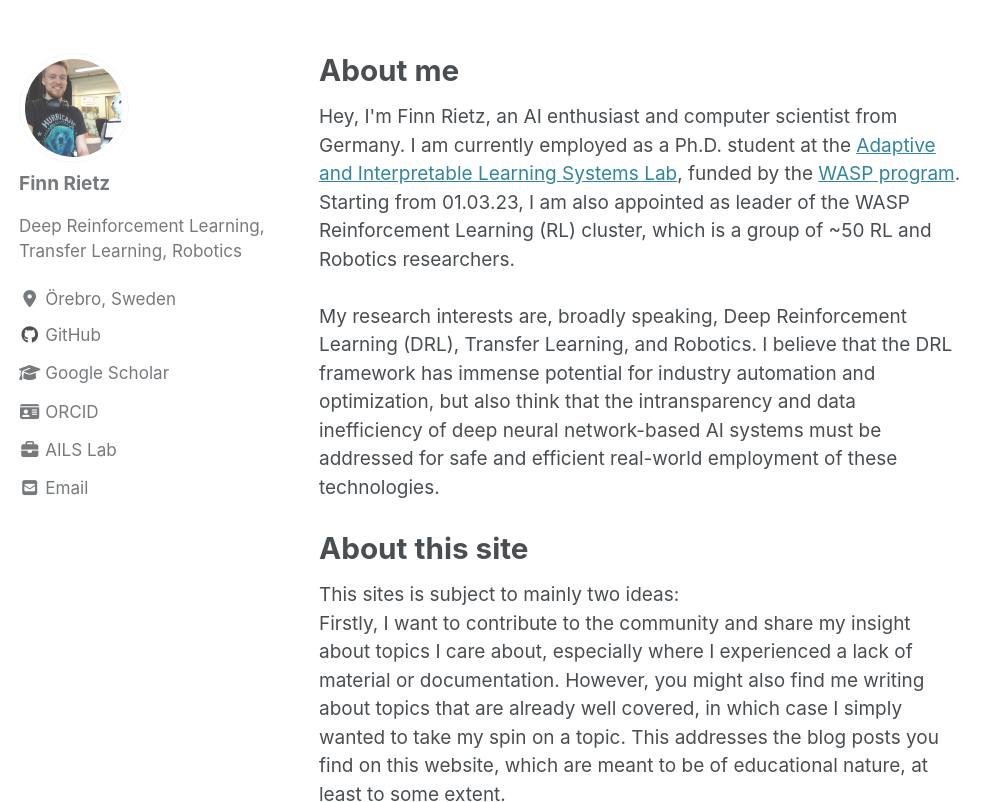
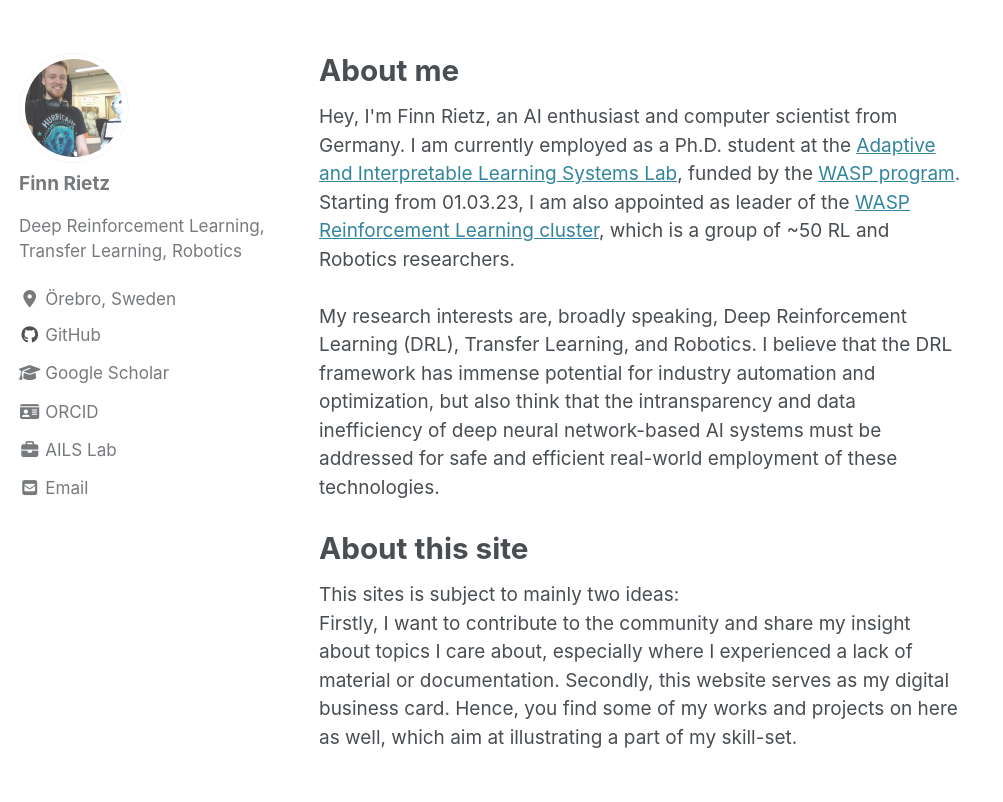
Before and after one commit to frietz58/frietz58.github.io, a Jekyll site: the page built from index.html, in a window 1280 px wide and 900 px high, scrolled down 234 px, cut to the strip 98-900 px from the top of the window. Shown: the whole strip, without its empty margins (0-1003 px from the left). Built offline with Jekyll 4.4.1, drawn with Linux system fonts in a browser that asks for light colours; cached includes are drawn as plain includes; nearby versions of some CDN libraries; the list of posts is cut into pages by our own code; some of the changed text lies outside the part shown.

Commit message:
small update index

```diff
--- a/index.html
+++ b/index.html
@@ -13,7 +13,7 @@ header:
 <h1>About me</h1>
 Hey, I'm Finn Rietz, an AI enthusiast and computer scientist from Germany.
 I am currently employed as a Ph.D. student at the <a href="http://ails.aass.oru.se/" target="_blank">Adaptive and Interpretable Learning Systems Lab</a>, funded by the <a href="https://wasp-sweden.org/" target="_blank">WASP program</a>.
-Starting from 01.03.23, I am also appointed as leader of the WASP Reinforcement Learning (RL) cluster, which is a group of ~50 RL and Robotics researchers.
+Starting from 01.03.23, I am also appointed as leader of the <a href="https://internal.wasp-sweden.org/sdm-rl-ctc/" target="_blank">WASP Reinforcement Learning cluster</a>, which is a group of ~50 RL and Robotics researchers.
 <br><br>
 
 My research interests are, broadly speaking, Deep Reinforcement Learning (DRL), Transfer Learning, and Robotics.
@@ -25,18 +25,9 @@ I believe that the DRL framework has immense potential for industry automation a
 <h1>About this site</h1>
 This sites is subject to mainly two ideas:<br>
 Firstly, I want to contribute to the community and share my insight about topics I care about, especially where I experienced a lack of material or documentation.
-However, you might also find me writing about topics that are already well covered, in which case I simply wanted to take my spin on a topic.
-This addresses the blog posts you find on this website, which are meant to be of educational nature, at least to some extent.
+Secondly, this website serves as my digital business card.
+Hence, you find some of my works and projects on here as well, which aim at illustrating a part of my skill-set.
 <br><br>
-
-Secondly, this website serves as my digital business card.
-Hence, you find some of my projects on here as well.
-These aim at illustrating a part of my skill-set and, unlike the blog posts, they are not primarily meant to be educational resources (although they might still be informational for some).
-I might also write about purely for fun projects that I did.
-<br><br>
-
-<br><br>
-
 
 <h3 class="archive__subtitle">Latest Post</h3>
 
```
